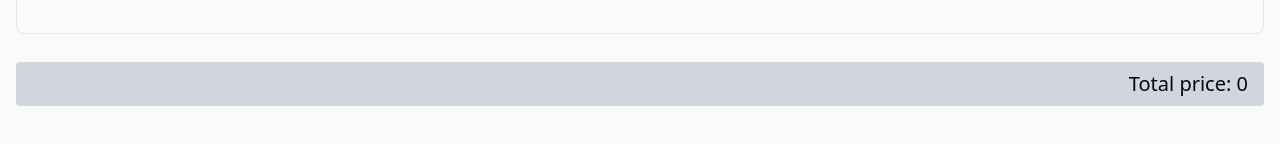
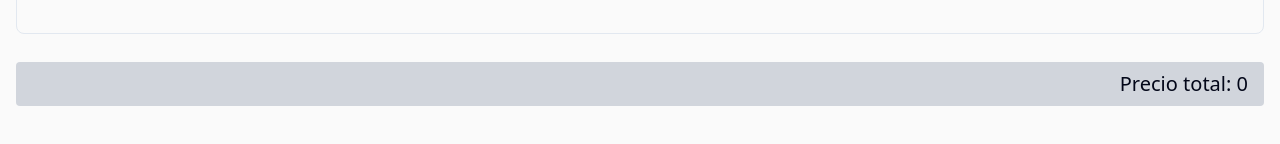
Before and after one commit to antonioubedamontero/react-shopping-cart, a React (Vite) app: page / in a window 1280 px wide. Shown: the part 542-686 px from the top of the page. Built offline with nearby package versions, Linux system fonts and the light colour scheme.

Commit message:
version v1.0.2 ready

```diff
--- a/package.json
+++ b/package.json
@@ -1,7 +1,7 @@
 {
   "name": "react-shopping-cart",
   "private": true,
-  "version": "1.0.1",
+  "version": "1.0.2",
   "type": "module",
   "scripts": {
     "dev": "vite",
--- a/src/shopping-cart/shared/product-list-table/product-list-columns.tsx
+++ b/src/shopping-cart/shared/product-list-table/product-list-columns.tsx
@@ -14,7 +14,10 @@ import {
 } from "@/components/ui/dropdown-menu";
 import type { CheckedState } from "@radix-ui/react-checkbox";
 
-import type { ShoppingCartItem } from "@/shopping-cart/interfaces";
+import {
+  PROMOTIONAL_VALUES,
+  type ShoppingCartItem,
+} from "@/shopping-cart/interfaces";
 import { useShoppingCartContext } from "@/shopping-cart/contexts/shopping-cart.context";
 import { EditCartItem } from "../edit-cart-item";
 import { Checkbox } from "@/components/ui/checkbox";
@@ -76,6 +79,12 @@ export const useProductListColumns = (): ColumnDef<ShoppingCartItem>[] => {
     {
       accessorKey: "promo",
       header: "Promoción",
+      cell: ({ row }) => {
+        return (
+          PROMOTIONAL_VALUES.find((item) => item.id === row.getValue("promo"))
+            ?.text ?? row.getValue("promo")
+        );
+      },
     },
     {
       accessorKey: "total",
--- a/src/shopping-cart/shared/total-price.tsx
+++ b/src/shopping-cart/shared/total-price.tsx
@@ -6,7 +6,7 @@ export const TotalPrice = () => {
   return (
     <section className="bg-gray-300 px-4 py-2 rounded text-xl flex gap-2 justify-end">
       <h2 className="text-xl">
-        <span className="font-medium">Total price: </span>
+        <span className="font-medium">Precio total: </span>
         <span>{shoppingCartState.total}</span>
       </h2>
     </section>
```
Also changed, not shown: 6 other files (tests, documents, lock files or other folders).
